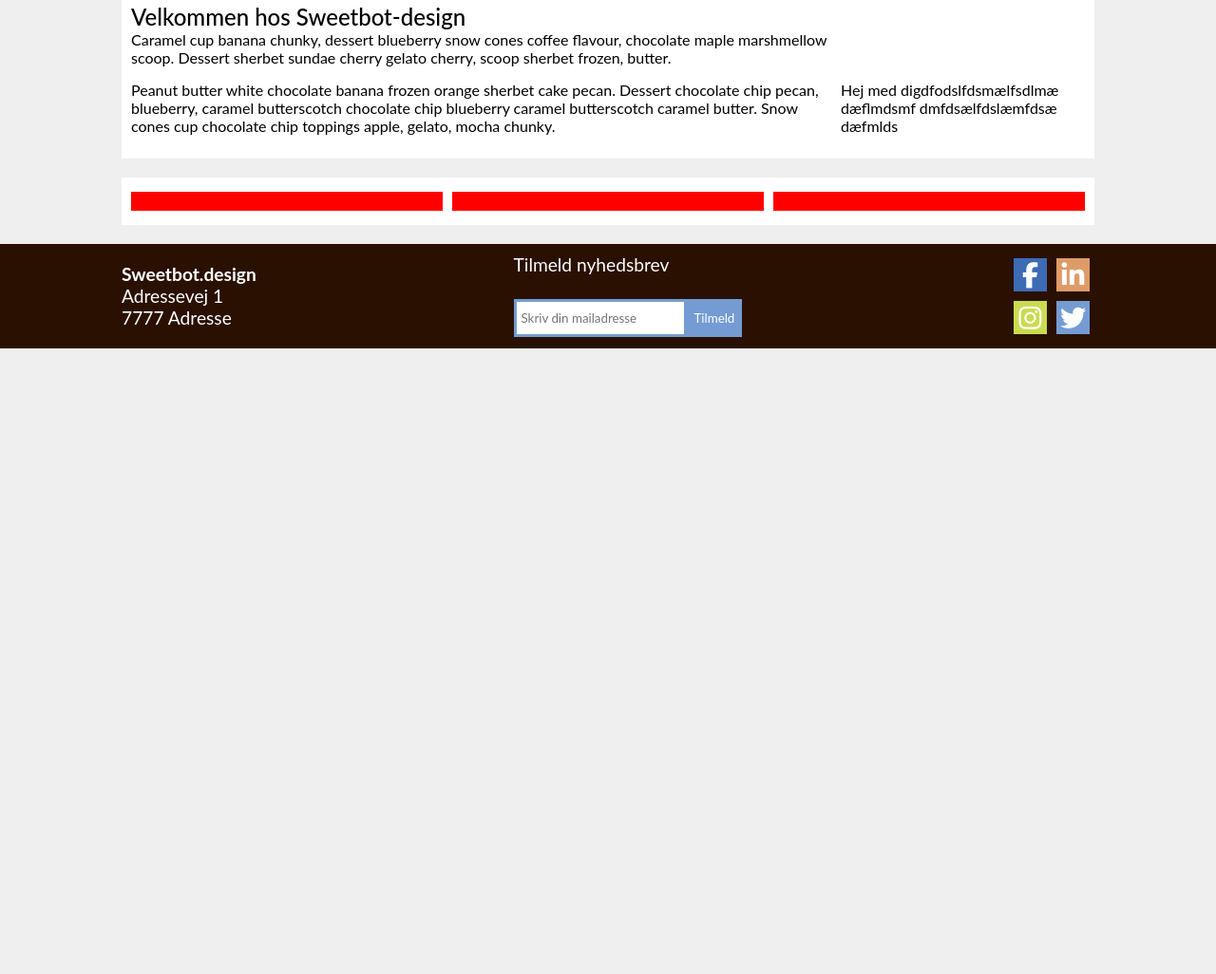
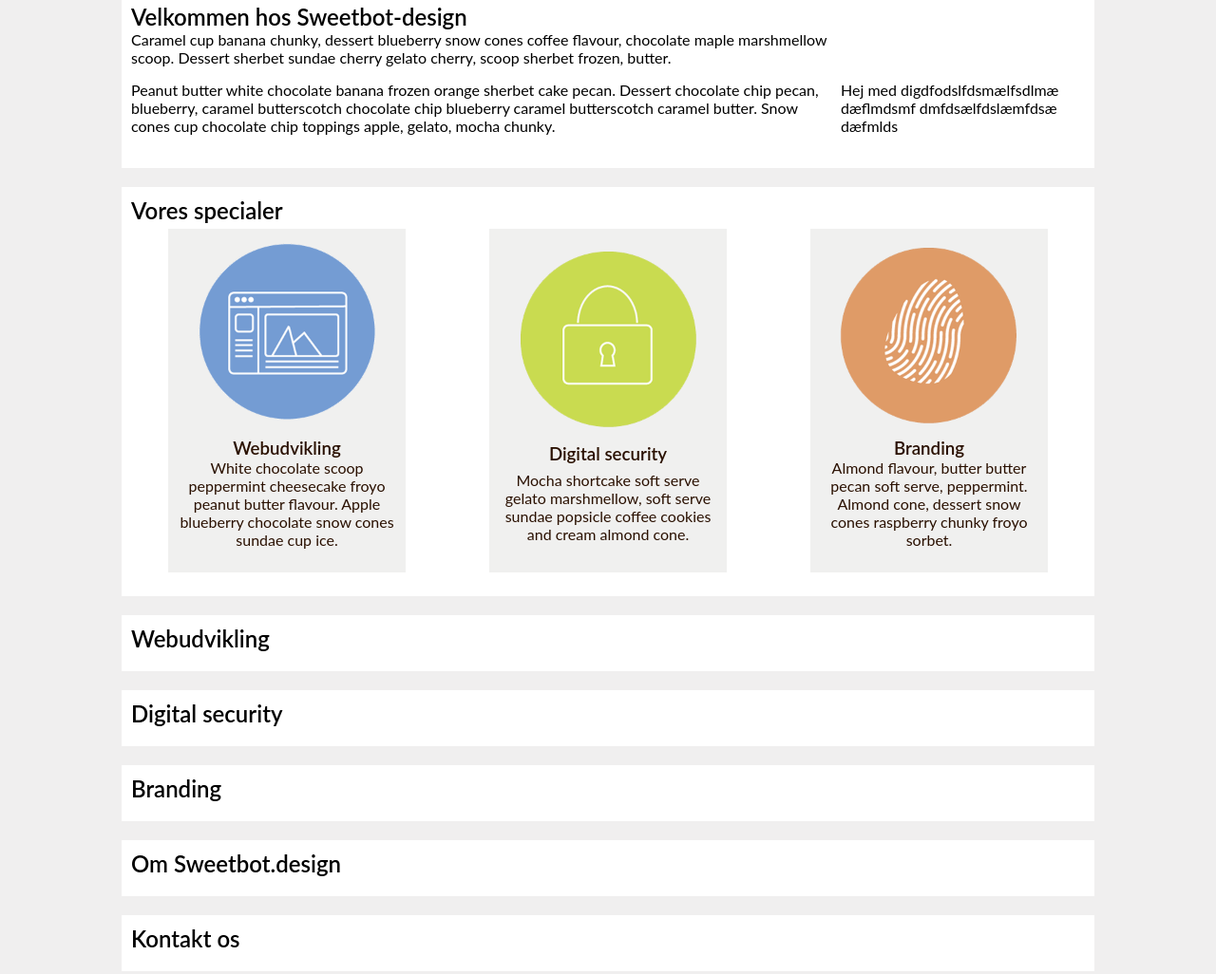
Before and after one commit to michellerenee/sweetbot, a plain HTML site: page index.html in a window 1280 px wide. Shown: the part 848-1874 px from the top of the page at 95% size. Before the commit the page ends 1215 px from the top, so only its background shows below. Drawn offline with nearby package versions, Linux system fonts and the light colour scheme.

Commit message:
Indhold tilføjet

```diff
--- a/index.html
+++ b/index.html
@@ -14,10 +14,10 @@
   <div class="container">
     <a href="#hjem">Hjem</a>
     <a href="#web">Webudvikling</a>
-    <a href="#">Digital security</a>
-    <a href="#">Branding</a>
-    <a href="#">Om os</a>
-    <a href="#">Kontakt</a>
+    <a href="#security">Digital security</a>
+    <a href="#branding">Branding</a>
+    <a href="#omos">Om os</a>
+    <a href="#kontakt">Kontakt</a>
     <a class="shop" href="#">Shop</a>
   </div><!-- container slut -->
 </nav>
@@ -53,21 +53,48 @@
       med
       digdfodslfdsmælfsdlmæ dæflmdsmf dmfdsælfdslæmfdsæ dæfmlds
     </div>
+  </section> <!-- #hjem slut -->
+
+  <section>
+    <h2>Vores specialer</h2>
+    <div class="flex speciale-container">
+      <a href="#web" class="flex-item speciale">
+        <img src="img/webudvikling.png" alt="illustration af weblayout">
+        <h3>Webudvikling</h3>
+        <p>White chocolate scoop peppermint cheesecake froyo peanut butter flavour. Apple blueberry chocolate snow cones sundae cup ice.</p>
+      </a><!-- flex-item slut -->
+      <a href="#security" class="flex-item speciale">
+        <img src="img/security.png" alt="illustration af lås">
+        <h3>Digital security</h3>
+        <p>Mocha shortcake soft serve gelato marshmellow, soft serve sundae popsicle coffee cookies and cream almond cone.</p>
+      </a><!-- flex-item slut -->
+      <a href="#branding" class="flex-item speciale">
+        <img src="img/branding.png" alt="illustration af fingeraftryk">
+        <h3>Branding</h3>
+        <p>Almond flavour, butter butter pecan soft serve, peppermint. Almond cone, dessert snow cones raspberry chunky froyo sorbet.</p>
+      </a><!-- flex-item slut -->
+    </div><!-- flex slut -->
   </section>
 
-  <section>
-    <div class="flex">
-      <div class="flex-item speciale">
+  <section id="web">
+    <h2>Webudvikling</h2>
+  </section> <!-- #web slut -->
 
-      </div><!-- flex-item slut -->
-      <div class="flex-item speciale">
+  <section id="security">
+    <h2>Digital security</h2>
+  </section> <!-- #security slut -->
 
-      </div><!-- flex-item slut -->
-      <div class="flex-item speciale">
+  <section id="branding">
+    <h2>Branding</h2>
+  </section> <!-- #branding slut -->
 
-      </div><!-- flex-item slut -->
-    </div><!-- flex slut -->
-  </section>
+  <section id="omos">
+    <h2>Om Sweetbot.design</h2>
+  </section> <!-- #omos slut -->
+
+  <section id="kontakt">
+    <h2>Kontakt os</h2>
+  </section> <!-- #kontakt slut -->
 
 </div><!-- container slut -->
 
--- a/style/style.scss
+++ b/style/style.scss
@@ -8,7 +8,7 @@ $primaer: #3D6BB4; // Primary brand color
 $sekundaer: #749CD3; // Secundary brand color
 $tertier: #DF9B67; // Third brand color
 $alternativ: #C9DB50; // Fourth brand color
-$alt-bg: #B5B2B0; // Alternative background color
+$alt-bg: rgba(181,178,176,0.2); // Alternative background color
 $text-color: #2A1000; // Text / content
 $alt-text-color: #FFFFFF; // Alternative text / content
 
@@ -20,7 +20,7 @@ $alt-text-color: #FFFFFF; // Alternative text / content
 }
 
 body{
-  background-color: rgba(181,178,176,0.2);
+  background-color: $alt-bg;
   margin-top: calc(6vh + 50px);
 }
 
@@ -39,7 +39,7 @@ p{
 
 h1, h2, h3{
   font-family: 'Lato', sans-serif;
-  font-weight: 500;
+  font-weight: 600;
 }
 
 h1{
@@ -98,18 +98,14 @@ nav{
 section{
   background-color: $alt-text-color;
   padding: 10px;
+  padding-bottom:20px;
   margin-bottom: 20px;
-}
-
-footer{
-  background-color: $text-color;
-  color: $alt-text-color;
-  padding: 10px 0;
 }
 
 .flex{
   display: flex;
   justify-content: space-between;
+  align-content: stretch;
 
   .flex-item{
     //background: red;
@@ -147,17 +143,25 @@ footer{
   }
 
   .speciale{
-    flex-grow: 1;
-    background-color: red;
     padding: 10px;
     margin: 5px;
+    width: 250px;
+    justify-content: center;
+    background-color: $alt-bg;
 
-    &:first-child{
-      margin-left: 0;
+    &:first-child{ margin-left: 0; }
+    &:last-child{ margin-right: 0; }
+
+    img{
+      max-width: 200px;
+      max-height: 200px;
+      margin: auto;
+      margin-bottom: 10px;
     }
 
-    &:last-child{
-      margin-right: 0;
+    p, h3{
+      text-align: center;
+      color: $text-color;
     }
   }
 
@@ -199,10 +203,21 @@ footer{
 
     }
   }
-
 }
 
+.speciale-container{
+  justify-content: space-around;
 
+  .speciale:hover{
+    box-shadow: #B5B2B0 5px 5px 10px;
+  }
+}
 
+footer{
+  background-color: $text-color;
+  color: $alt-text-color;
+  padding: 10px 0;
+  margin-top: 40px;
+}
 
 // breakoint ved 845px?
```
Also changed, not shown: arbejdsfiler/her-skal-arbejdsfiler-vaere.txt (deleted), img/3.jpeg (deleted), img/3.jpg (deleted), img/4.jpg (deleted), img/5.jpg (deleted), img/6.jpg (deleted), img/branding.png (added), img/security.png (added), img/webudvikling.png (added), style/style.css, 1 other file.
